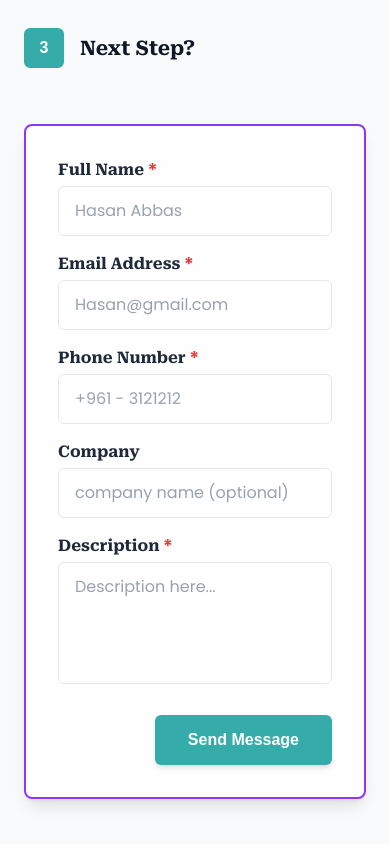
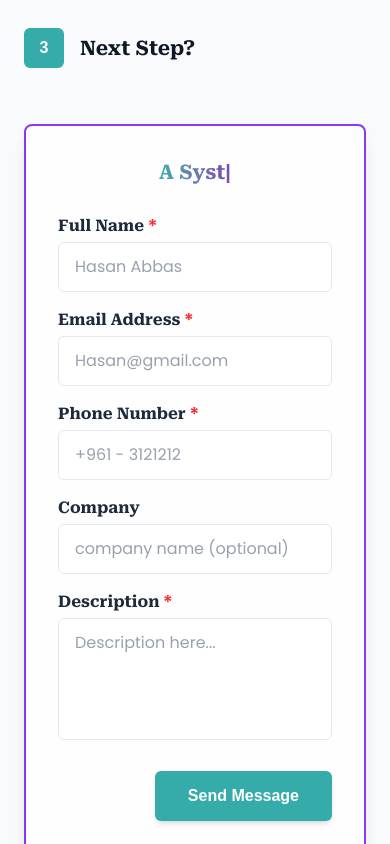
Before and after one commit to Chamaeleo-Tech/Chamaeleo-tech, a Next.js app: page /contact-us in a window 390 px wide. Shown: the part 1180-2024 px from the top of the page. Built offline with nearby package versions, Linux system fonts and the light colour scheme.

Commit message:
add some animation in contact us

```diff
--- a/app/globals.css
+++ b/app/globals.css
@@ -30,6 +30,18 @@ body {
   font-family: Arial, Helvetica, sans-serif;
 }
 
-button {
-  cursor: pointer;
+@keyframes blink {
+
+  0%,
+  100% {
+    opacity: 1;
+  }
+
+  50% {
+    opacity: 0;
+  }
 }
+
+.animate-blink {
+  animation: blink 1s step-end infinite;
+}
--- a/components/Contact/ContactForm.tsx
+++ b/components/Contact/ContactForm.tsx
@@ -1,6 +1,6 @@
 "use client";
 
-import { useState } from "react";
+import { useState, useEffect } from "react";
 import Button from "../Button";
 
 export default function ContactForm() {
@@ -15,6 +15,40 @@ export default function ContactForm() {
     const [errors, setErrors] = useState<Record<string, string>>({});
     const [isSubmitting, setIsSubmitting] = useState(false);
     const [submitSuccess, setSubmitSuccess] = useState(false);
+
+    // Typing Animation State
+    const [text, setText] = useState("");
+    const [isDeleting, setIsDeleting] = useState(false);
+    const [loopNum, setLoopNum] = useState(0);
+    const [typingSpeed, setTypingSpeed] = useState(150);
+
+    const phrases = ["Want a Website?", "A System for your Company?", "Just send us a message!"];
+
+    useEffect(() => {
+        const handleTyping = () => {
+            const i = loopNum % phrases.length;
+            const fullText = phrases[i];
+
+            setText(isDeleting ? fullText.substring(0, text.length - 1) : fullText.substring(0, text.length + 1));
+
+            if (!isDeleting && text === fullText) {
+                // Pause at end of phrase
+                setTypingSpeed(2000);
+                setIsDeleting(true);
+            } else if (isDeleting && text === "") {
+                // Pause before next phrase
+                setIsDeleting(false);
+                setLoopNum(loopNum + 1);
+                setTypingSpeed(150);
+            } else {
+                // Normal typing/deleting speed
+                setTypingSpeed(isDeleting ? 50 : 150);
+            }
+        };
+
+        const timer = setTimeout(handleTyping, typingSpeed);
+        return () => clearTimeout(timer);
+    }, [text, isDeleting, loopNum, typingSpeed]);
 
     const handleChange = (e: React.ChangeEvent<HTMLInputElement | HTMLTextAreaElement>) => {
         const { name, value } = e.target;
@@ -61,7 +95,14 @@ export default function ContactForm() {
     };
 
     return (
-        <div className="bg-white/80 backdrop-blur-sm border-2 border-secondary-light rounded-lg p-8 shadow-lg w-full max-w-lg md:max-w-xl mx-auto">
+        <div className="bg-white/80 backdrop-blur-sm border-2 border-secondary-light rounded-lg p-8 shadow-lg w-full max-w-lg md:max-w-xl mx-auto flex flex-col items-center">
+            {/* Typing Animation Header */}
+            <div className="mb-6 h-8 text-center">
+                <span className="text-xl md:text-2xl font-bold bg-clip-text text-transparent bg-gradient-to-r from-primary to-secondary font-roboto">
+                    {text}
+                </span>
+                <span className="animate-blink text-secondary font-bold text-xl md:text-2xl">|</span>
+            </div>
             <form onSubmit={handleSubmit} className="space-y-4">
                 {/* Full Name */}
                 <div>
```
